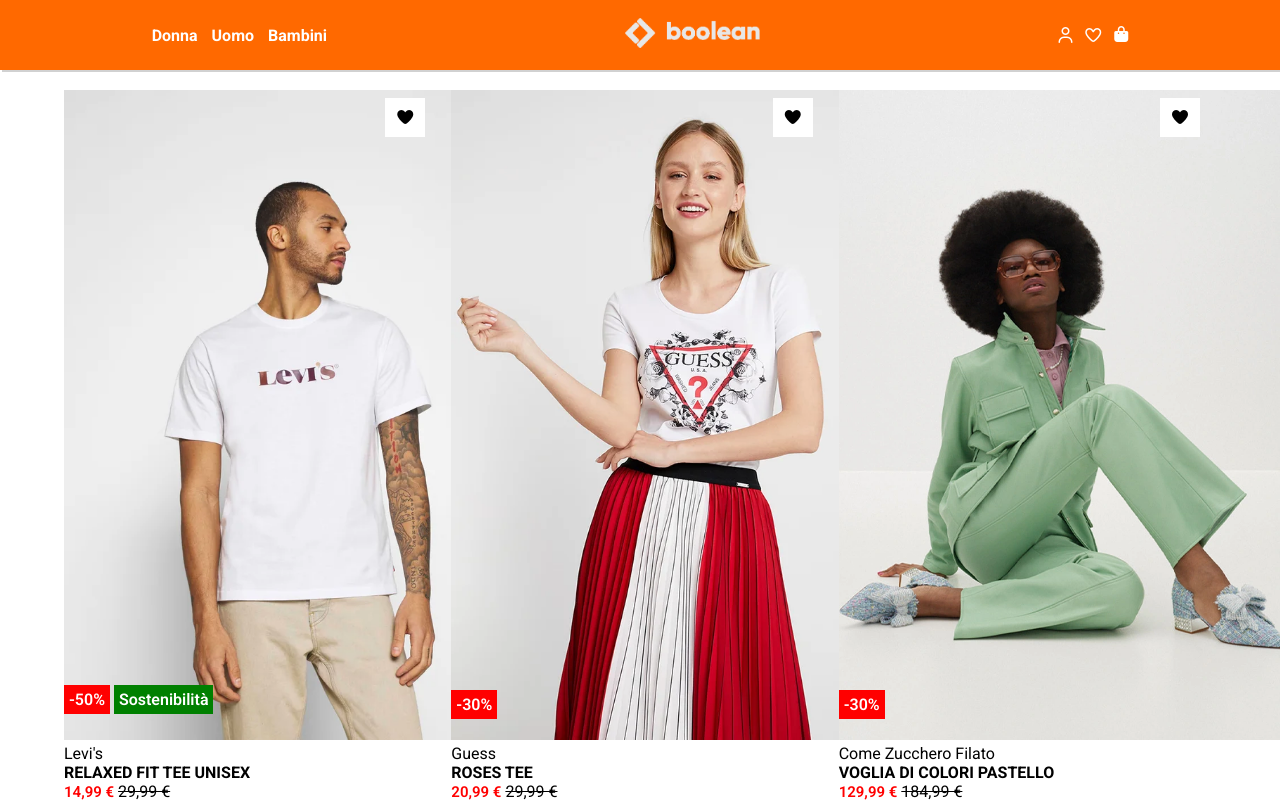
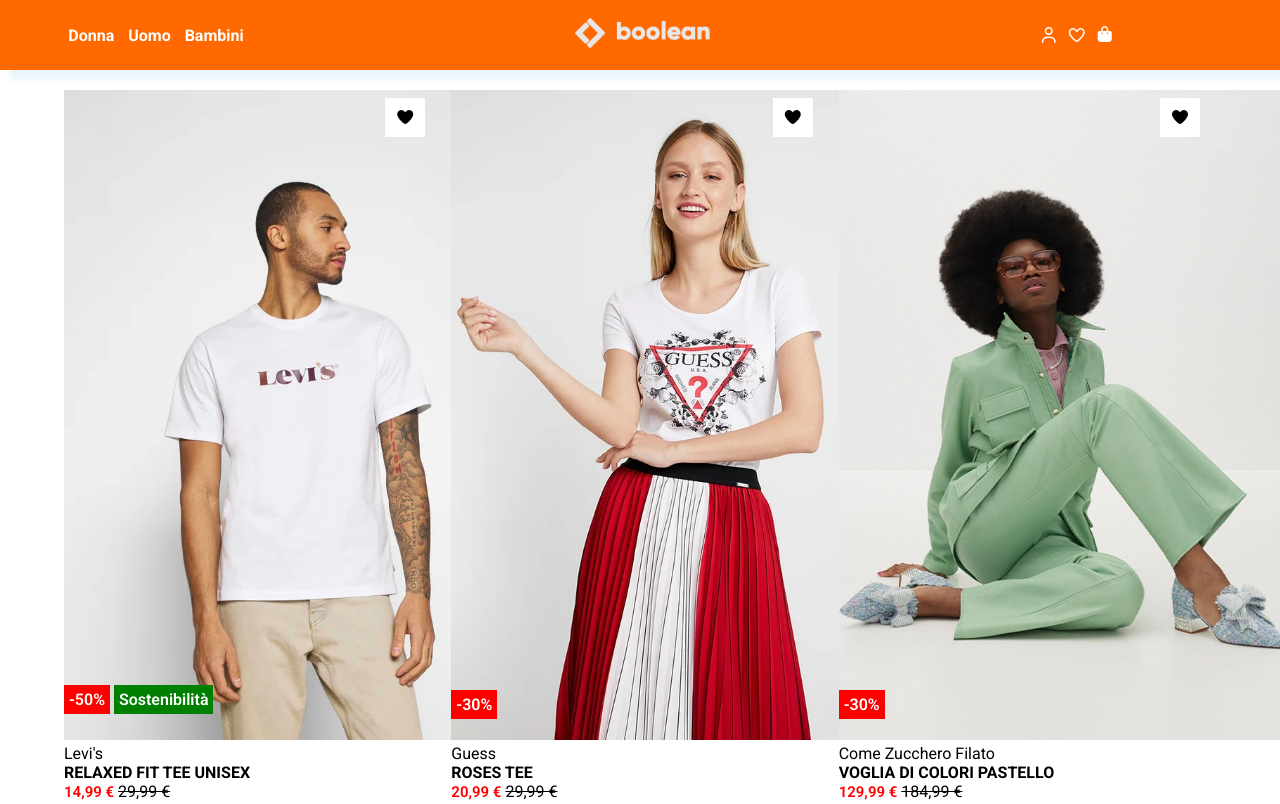
Before and after one commit to AndreaBarbuto99/html-css-boolando, a plain HTML site: page index.html in a window 1280 px wide. Shown: the top 804 px of the page. Drawn offline with Linux system fonts and the light colour scheme.

Commit message:
feat: aggiunto margin per centrare header e shadow all'header

```diff
--- a/styles/style.css
+++ b/styles/style.css
@@ -31,6 +31,9 @@ main {
     padding: 5px;
 }
 
+.genre-links {
+    margin-left: -100px;
+}
 
 /* UTILITIES RULES  */
 
@@ -62,7 +65,7 @@ main {
 
 .header-main {
     background-color: #ff6900;
-    box-shadow: 2px 2px rgba(140, 140, 140, 0.4);
+    box-shadow: 10px 10px 5px rgba(173, 216, 230, 0.253);
     height: 70px;
     display: flex;
     justify-content: space-around;
@@ -130,9 +133,7 @@ main {
 }
 
 .green-label {
-    /* position: absolute;
-    top: 600px;
-    left: 50px; */
+
     background-color: green;
     padding: 5px;
     color: white;
```
